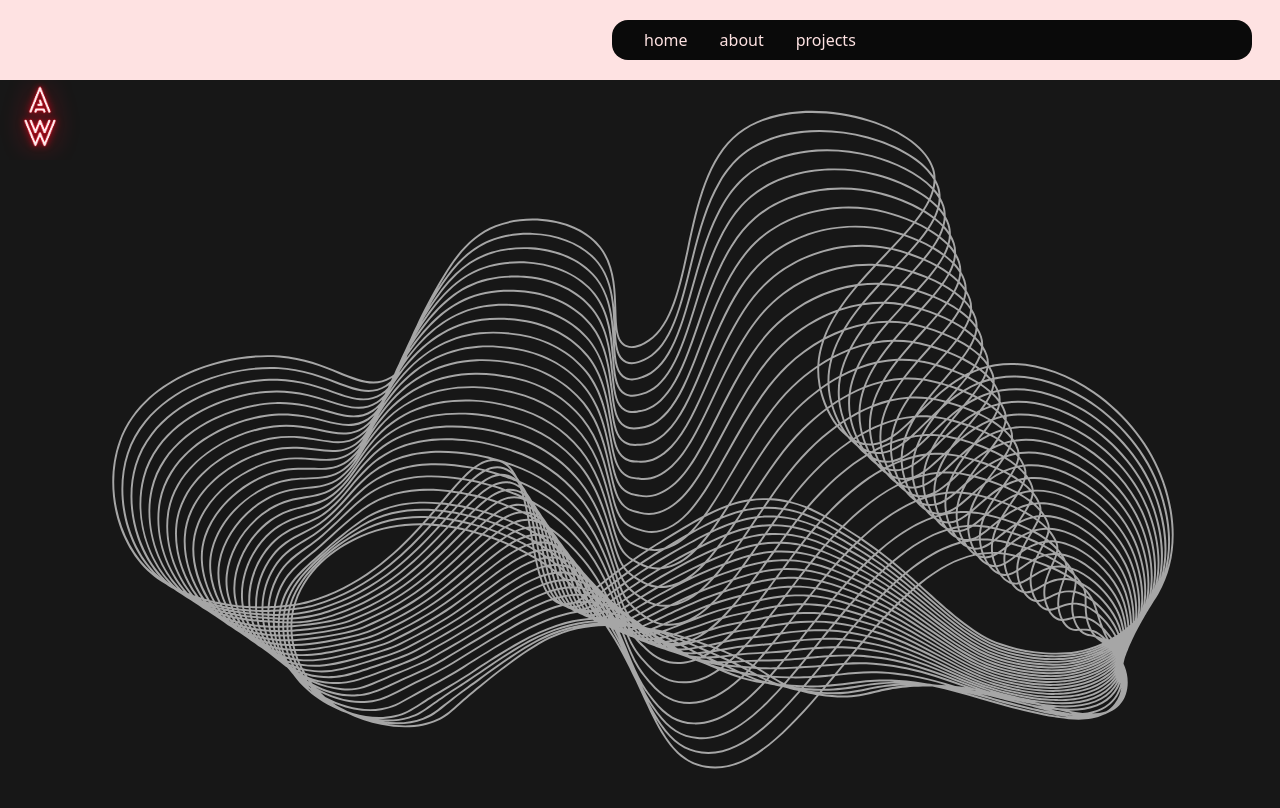
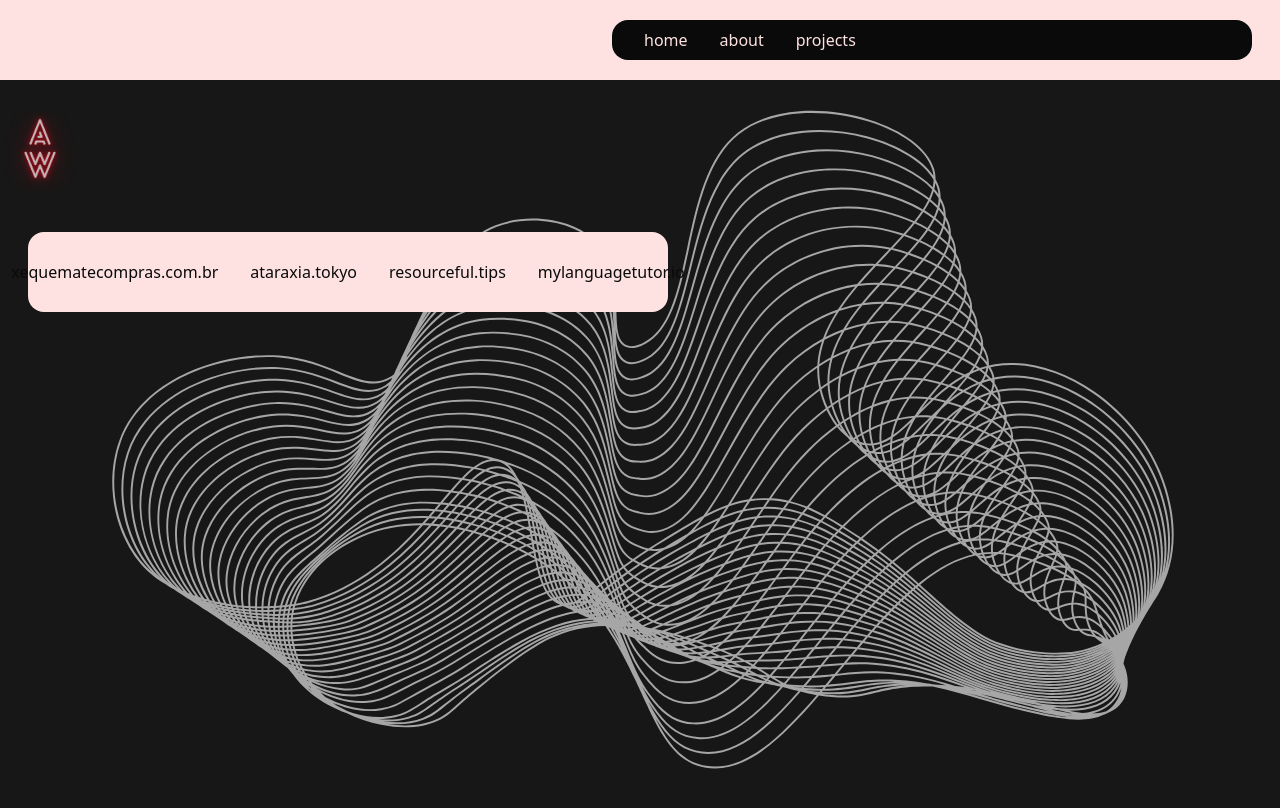
Before and after one commit to austinwisdom/austinwisdom.dev, a React (Vite) app in the folder austinwisdom.dev/: page /projects in a window 1280 px wide. Shown: the top 808 px of the page. Built offline with nearby package versions, Linux system fonts and the light colour scheme.

Commit message:
Added more to projects page.

```diff
--- a/austinwisdom.dev/src/App.tsx
+++ b/austinwisdom.dev/src/App.tsx
@@ -8,19 +8,19 @@ import './App.css'
 
 function App() {
   // const [count, setCount] = useState(0)
-  // const background:any = document.querySelector('#module')
-  // const root = document.documentElement;
+  const background:any = document.querySelector('#module')
+  const root = document.documentElement;
 
-  // root.addEventListener('mousemove', (e) => {
-  //   const x = e.clientX,
-  //   y = e.clientY;
-  //   background.style.transform = `translate(${-x / 20}px,${-y / 40}px)`;
-  // });
+  root.addEventListener('mousemove', (e) => {
+    const x = e.clientX,
+    y = e.clientY;
+    background.style.transform = `translate(${-x / 40}px,${-y / 40}px)`;
+  });
 
   return (
     <>
-  <div id='module' className='bg-neutral-900 w-screen h-screen bg-contain bg-no-repeat bg-[url("./assets/images/logo/aw.svg")]'>
-      <main className='flex justify-center sm:justify-end'>
+  <div className='bg-neutral-900 w-screen h-screen bg-contain bg-no-repeat bg-[url("./assets/images/logo/aw.svg")]'>
+      <main id='module' className='flex justify-center sm:justify-end'>
         <div className='my-96 sm:mx-40 sm:my-40'>
           <h1 className='text-red-100 text-6xl hover:cursor-default mt-14 sm:mt-0 transition hover:text-white'>Founder,</h1>
           <h1 className='text-red-100 text-6xl hover:cursor-default transition hover:text-white'>Educator,</h1>
--- a/austinwisdom.dev/src/pages/ProjectsPage/ProjectsPage.tsx
+++ b/austinwisdom.dev/src/pages/ProjectsPage/ProjectsPage.tsx
@@ -6,8 +6,33 @@ const ProjectsPage = () => {
         <main className="bg-neutral-900 w-screen h-screen bg-contain bg-no-repeat bg-[url('./assets/images/logo/projectsImgGray.svg')]">
             <section className="">
             </section>
-            <div className="flex content-center items-center">
+            <div className="flex content-center items-center pt-8 animate-pulse">
                 <Link to={'/'}><img className='h-20' src={awLogo} /></Link>
+            </div>
+
+            <div>
+                <ul className='bg-red-100 rounded-2xl sm:w-1/2 mx-7 h-20 px-4 flex flex-col justify-center content-center md:flex-row md:items-center my-10'>
+                    <li className='list-none text-neutral-950 mx-4 '>
+                        <button  className='transition hover:text-red-600 cursor-pointer'>xequematecompras.com.br
+                            {/* <span className="absolute inset-x-1 -bottom-px h-px w-full bg-gradient-to-r from red-500/0 via-red-500/40 to-red-500/0 dark:from-red-400/0 dark:via-red-400/40 dark:to-red-400/0"></span> */}
+                        </button>
+                    </li>
+                    <li className='list-none text-neutral-950 mx-4'>
+                        <button className='transition hover:text-red-600 cursor-pointer'>ataraxia.tokyo
+                          {/* <span className="absolute inset-x-1 -bottom-px h-px w-full bg-gradient-to-r from red-500/0 via-red-500/40 to-red-500/0 dark:from-red-400/0 dark:via-red-400/40 dark:to-red-400/0"></span> */}
+                        </button>
+                    </li>
+                    <li className='list-none text-neutral-950 mx-4'>
+                        <button className='transition hover:text-red-600 cursor-pointer'>resourceful.tips
+                          {/* <span className="absolute inset-x-1 -bottom-px h-px w-full bg-gradient-to-r from red-500/0 via-red-500/40 to-red-500/0 dark:from-red-400/0 dark:via-red-400/40 dark:to-red-400/0"></span> */}
+                        </button>
+                    </li>
+                    <li className='list-none text-neutral-950 mx-4'>
+                        <button className='transition hover:text-red-600 cursor-pointer'>mylanguagetutor.io
+                          {/* <span className="absolute inset-x-1 -bottom-px h-px w-full bg-gradient-to-r from red-500/0 via-red-500/40 to-red-500/0 dark:from-red-400/0 dark:via-red-400/40 dark:to-red-400/0"></span> */}
+                        </button>
+                    </li>
+        </ul>
             </div>
         </main>
     );
```
Also changed, not shown: austinwisdom.dev/src/assets/images/logo/logoBaseline.gif (added).
